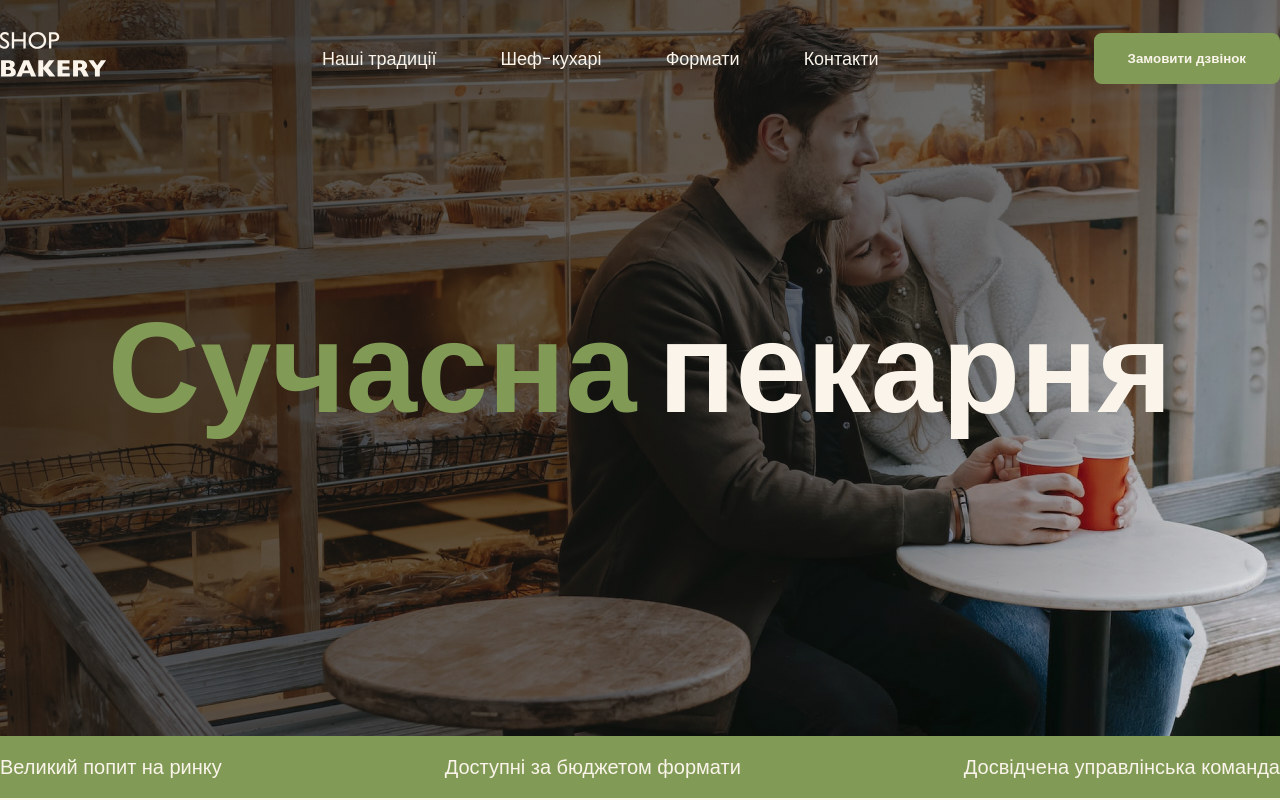
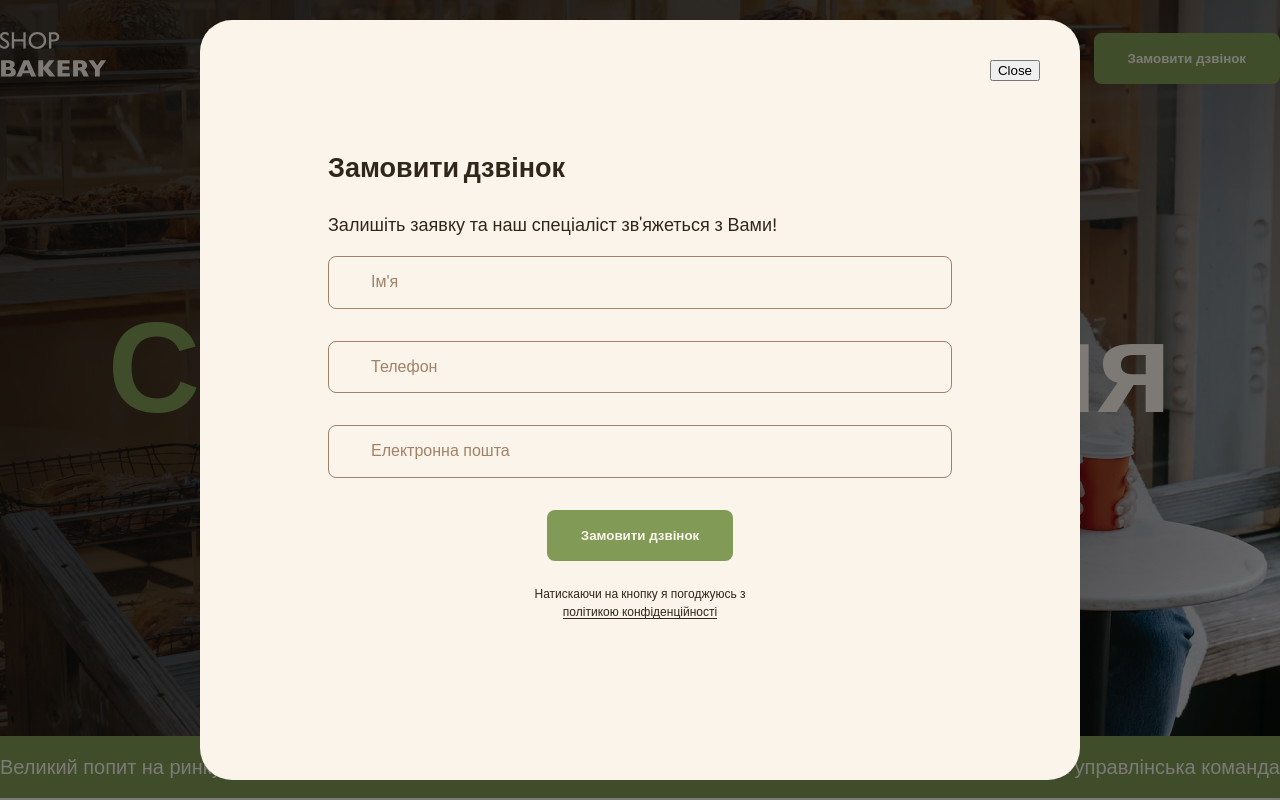
Before and after one commit to AnnaPO29/genius-test, a plain HTML site: page index.html in a window 1280 px wide. Shown: the top 800 px of the page. Drawn offline with Linux system fonts and the light colour scheme.

Commit message:
add label and input to html and add css variables

```diff
--- a/css/styles.css
+++ b/css/styles.css
@@ -505,9 +505,11 @@ ul {
   width: 100%;
   max-width: 880px;
   height: 100%;
-  max-width: 880px;
+  max-height: 880px;
+  padding: 128px;
   background-color: var(--color-primary-light);
   border-radius: 32px;
+  overflow-y: auto;
 }
 
 .modal-btn-close {
@@ -515,3 +517,58 @@ ul {
   top: 40px;
   right: 40px;
 }
+
+/* Form */
+.form-field {
+  position: relative;
+  margin-bottom: 32px;
+}
+
+.form-label {
+  position: absolute;
+  top: 16px;
+  left: 42px;
+}
+
+.form-input {
+  padding: 16px 42px;
+  width: 100%;
+  font-size: 16px;
+  line-height: 1.17;
+  border: 1px solid var(--color-secondary-dark);
+  border-radius: 8px;
+  background-color: transparent;
+}
+
+.form-input:focus {
+  border-color: var(--color-brand-normal);
+  outline: none;
+}
+
+.form-input::placeholder {
+  color: var(--color-secondary-dark);
+  font-size: 16px;
+  line-height: 1.17;
+}
+
+.form-input:focus::placeholder {
+  color: var(--color-primary-dark);
+}
+.form-button {
+  display: block;
+  margin: 0 auto 24px;
+}
+
+.form-terms {
+  margin: 0 auto;
+  max-width: 220px;
+  font-weight: 500;
+  font-size: 12px;
+  line-height: 1.5;
+  text-align: center;
+}
+
+.form-terms-link {
+  color: var(--color-primary-dark);
+  text-underline-offset: 2px;
+}
--- a/index.html
+++ b/index.html
@@ -213,7 +213,55 @@
                 Приєднуйся до мережі пекарень
               </h2>
               <p>Заповни форму, щоб ми звʼязались з тобою!</p>
-              <!-- form -->
+              <form name="contact-form" autocomplete="off">
+                <div class="form-field">
+                  <label class="form-label visually-hidden" for="user-name"
+                    >Ім'я</label
+                  >
+                  <input
+                    class="form-input"
+                    type="text"
+                    name="user-name"
+                    id="user-name"
+                    placeholder="Ім'я"
+                  />
+                </div>
+
+                <div class="form-field">
+                  <label class="form-label visually-hidden" for="user-tel"
+                    >Телефон</label
+                  >
+                  <input
+                    class="form-input"
+                    type="tel"
+                    name="user-tel"
+                    id="user-tel"
+                    placeholder="Телефон"
+                  />
+                </div>
+
+                <div class="form-field">
+                  <label class="form-label visually-hidden" for="user-email"
+                    >Електронна пошта</label
+                  >
+                  <input
+                    class="form-input"
+                    type="email"
+                    name="user-email"
+                    id="user-email"
+                    placeholder="Електронна пошта"
+                  />
+                </div>
+                <button class="form-button button" type="submit">
+                  Замовити дзвінок
+                </button>
+                <p class="form-terms">
+                  Натискаючи на кнопку я погоджуюсь з
+                  <a class="form-terms-link" href="#"
+                    >політикою конфіденційності</a
+                  >
+                </p>
+              </form>
             </div>
             <iframe
               class="contact-map"
@@ -291,9 +339,58 @@
         </div>
       </div>
     </footer>
-    <div class="backdrop is-hidden">
+    <div class="backdrop">
       <div class="modal">
         <button class="modal-btn-close" type="button">Close</button>
+        <h2>Замовити дзвінок</h2>
+        <p>Залишіть заявку та наш спеціаліст зв'яжеться з Вами!</p>
+        <form name="modal-call-form" autocomplete="off" novalidate>
+          <div class="form-field">
+            <label class="form-label visually-hidden" for="user-name"
+              >Ім'я</label
+            >
+            <input
+              class="form-input"
+              type="text"
+              name="user-name"
+              id="user-name"
+              placeholder="Ім'я"
+            />
+          </div>
+
+          <div class="form-field">
+            <label class="form-label visually-hidden" for="user-tel"
+              >Телефон</label
+            >
+            <input
+              class="form-input"
+              type="tel"
+              name="user-tel"
+              id="user-tel"
+              placeholder="Телефон"
+            />
+          </div>
+
+          <div class="form-field">
+            <label class="form-label visually-hidden" for="user-email"
+              >Електронна пошта</label
+            >
+            <input
+              class="form-input"
+              type="email"
+              name="user-email"
+              id="user-email"
+              placeholder="Електронна пошта"
+            />
+          </div>
+          <button class="form-button button" type="submit">
+            Замовити дзвінок
+          </button>
+          <p class="form-terms">
+            Натискаючи на кнопку я погоджуюсь з
+            <a class="form-terms-link" href="#">політикою конфіденційності</a>
+          </p>
+        </form>
       </div>
     </div>
     <script src="./js/modal.js"></script>
```
